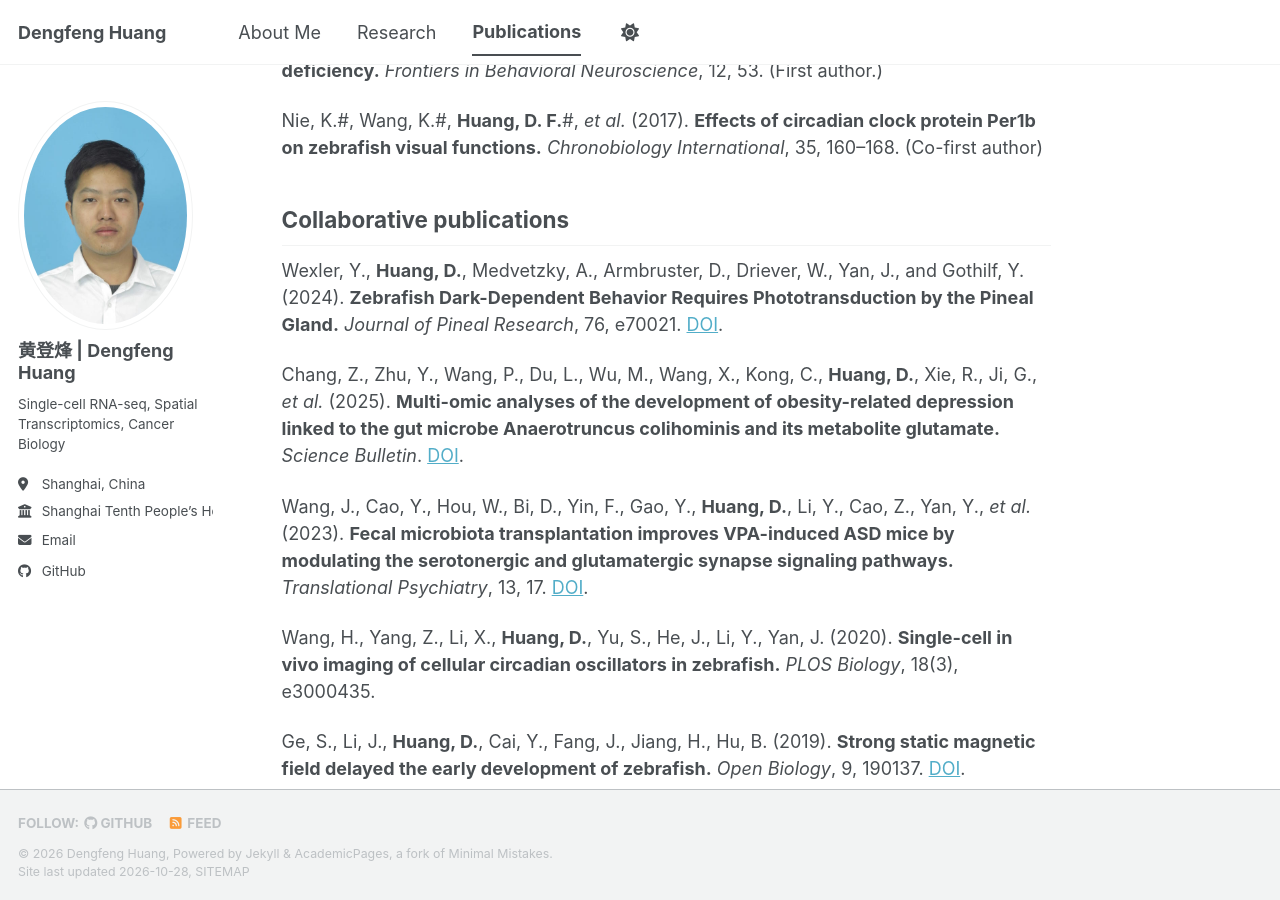
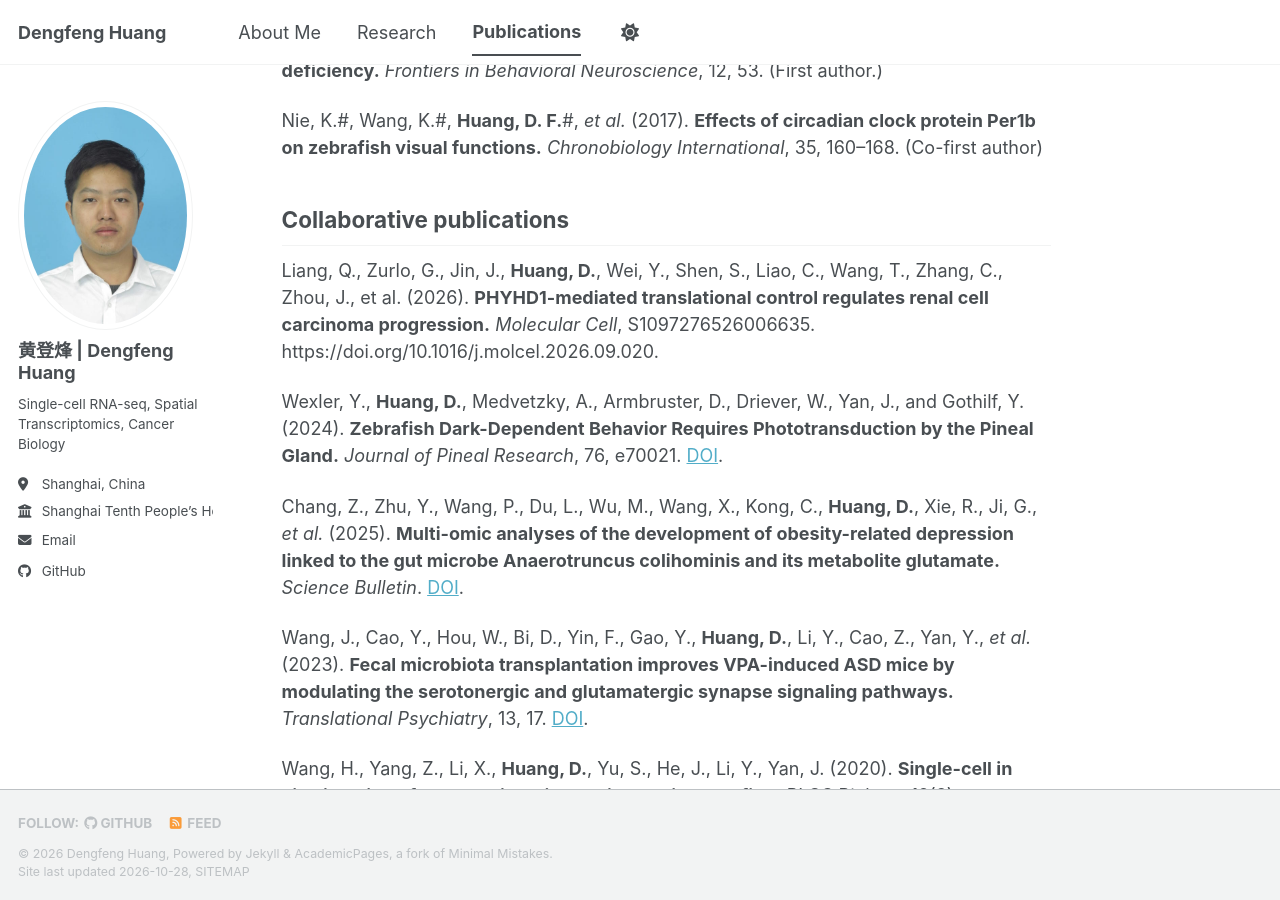
Before and after one commit to dfeng269/dfeng269.github.io, a Jekyll site: the page built from _pages/publications.md, in a window 1280 px wide and 900 px high, scrolled down 549 px. Built offline with Jekyll 4.4.1, drawn with Linux system fonts in a browser that asks for light colours; a style sheet for code colours, icons or effects is not loaded.

Commit message:
Update publications.md

```diff
--- a/_pages/publications.md
+++ b/_pages/publications.md
@@ -22,6 +22,10 @@ Nie, K.\#, Wang, K.\#, **Huang, D. F.**\#, *et al.* (2017). **Effects of circadi
 
 ## Collaborative publications
 
+Liang, Q., Zurlo, G., Jin, J., **Huang, D.**, Wei, Y., Shen, S., Liao, C., Wang, T., Zhang, C., Zhou, J., et al. (2026).
+**PHYHD1-mediated translational control regulates renal cell carcinoma progression.** *Molecular Cell*,
+S1097276526006635. https://doi.org/10.1016/j.molcel.2026.09.020.
+
 Wexler, Y., **Huang, D.**, Medvetzky, A., Armbruster, D., Driever, W., Yan, J., and Gothilf, Y. (2024). **Zebrafish Dark-Dependent Behavior Requires Phototransduction by the Pineal Gland.** *Journal of Pineal Research*, 76, e70021. [DOI](https://doi.org/10.1111/jpi.70021).
 
 Chang, Z., Zhu, Y., Wang, P., Du, L., Wu, M., Wang, X., Kong, C., **Huang, D.**, Xie, R., Ji, G., *et al.* (2025). **Multi-omic analyses of the development of obesity-related depression linked to the gut microbe Anaerotruncus colihominis and its metabolite glutamate.** *Science Bulletin*. [DOI](https://doi.org/10.1016/j.scib.2025.04.010).
```
